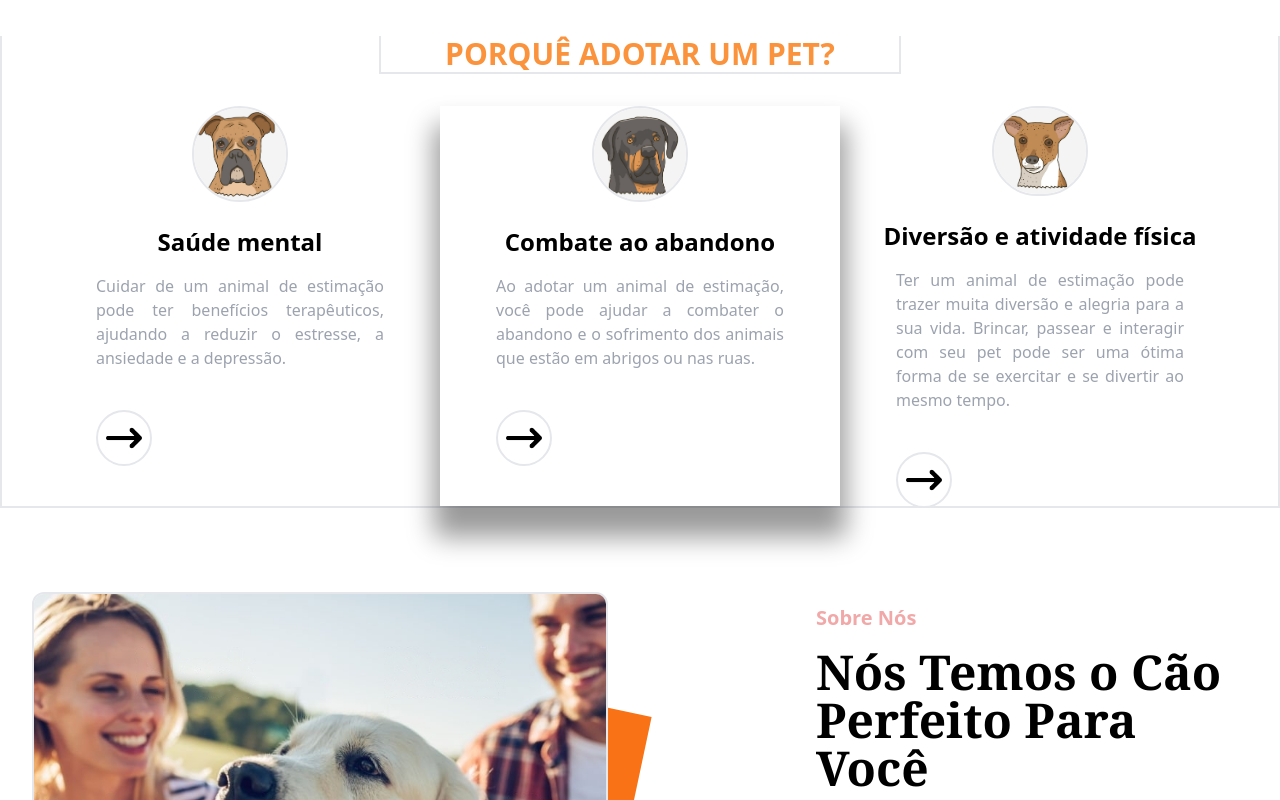
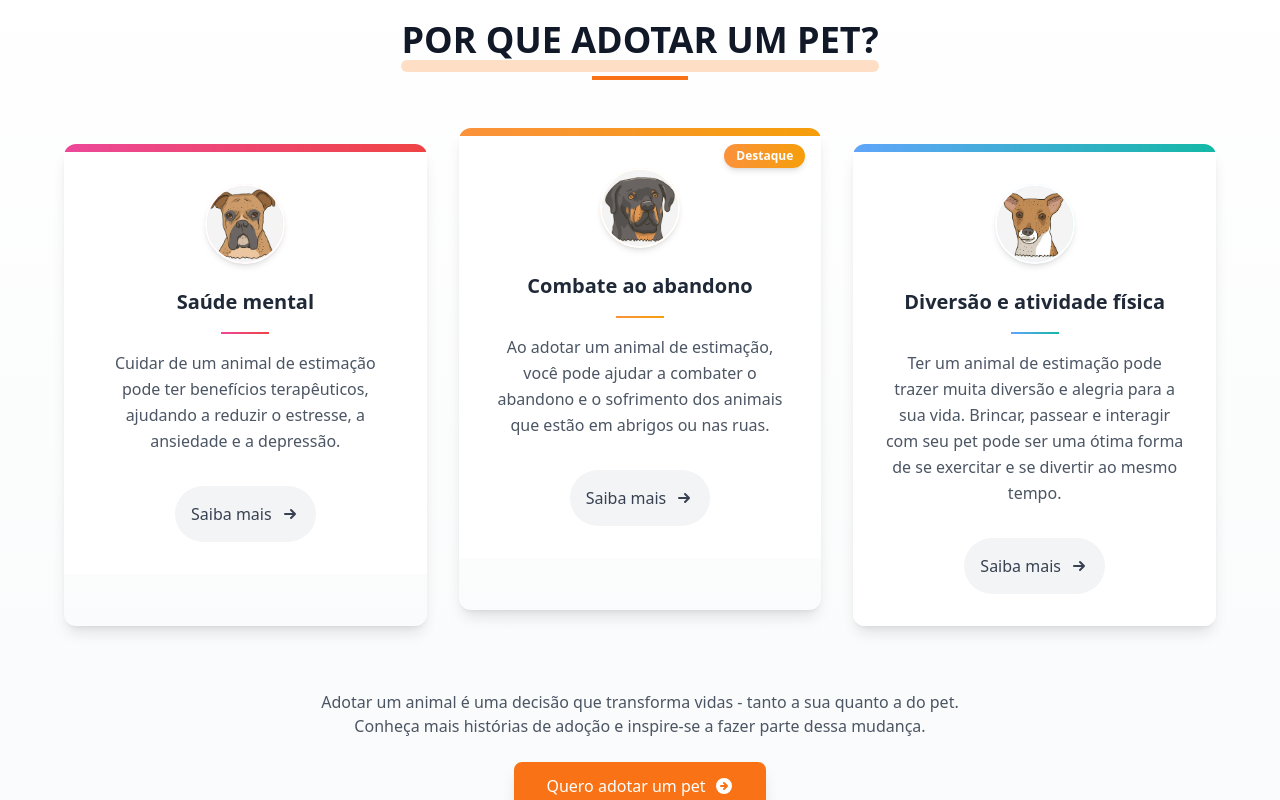
Before and after one commit to vinefps/projeto-canil-react, a React (Vite) app in the folder canil-vite/: page / in a window 1280 px wide. Shown: the part 780-1580 px from the top of the page. Built offline with nearby package versions, Linux system fonts and the light colour scheme.

Commit message:
Update SecondContent.tsx

```diff
--- a/canil-vite/src/components/homeComponents/SecondContent.tsx
+++ b/canil-vite/src/components/homeComponents/SecondContent.tsx
@@ -1,82 +1,130 @@
-import { Link } from "react-router-dom";
+import { useState } from "react";
 
 const SecondContext = () => {
+  const [hoverIndex, setHoverIndex] = useState(null);
+
+  const benefits = [
+    {
+      id: 1,
+      icon: "/dog2.jpg",
+      title: "Saúde mental",
+      description: "Cuidar de um animal de estimação pode ter benefícios terapêuticos, ajudando a reduzir o estresse, a ansiedade e a depressão.",
+      color: "from-pink-500 to-red-500"
+    },
+    {
+      id: 2,
+      icon: "/dog1.jpg",
+      title: "Combate ao abandono",
+      description: "Ao adotar um animal de estimação, você pode ajudar a combater o abandono e o sofrimento dos animais que estão em abrigos ou nas ruas.",
+      color: "from-orange-400 to-amber-500",
+      featured: true
+    },
+    {
+      id: 3,
+      icon: "/dog3.jpg",
+      title: "Diversão e atividade física",
+      description: "Ter um animal de estimação pode trazer muita diversão e alegria para a sua vida. Brincar, passear e interagir com seu pet pode ser uma ótima forma de se exercitar e se divertir ao mesmo tempo.",
+      color: "from-blue-400 to-teal-500"
+    }
+  ];
+
   return (
-    <section className="flex flex-col items-center mt-10 md:mt-20 border-b-2 md:border-x-2">
-      <div className="border-b-2 border-x-2 font-bold">
-        <h1 className="px-4 md:px-16 text-xl md:text-3xl text-orange-400">
-          PORQUÊ ADOTAR UM PET?
-        </h1>
+    <section className="py-16 px-4 bg-gradient-to-b from-white to-gray-50">
+      <div className="max-w-6xl mx-auto">
+        {/* Título com design moderno */}
+        <div className="relative mb-16 text-center">
+          <h2 className="inline-block text-3xl md:text-4xl font-extrabold text-gray-900 relative z-10">
+            <span className="relative">
+              POR QUE ADOTAR UM PET?
+              <span className="absolute -bottom-2 left-0 right-0 h-3 bg-orange-400 opacity-30 rounded-full"></span>
+            </span>
+          </h2>
+          <div className="w-24 h-1 bg-orange-500 mx-auto mt-4"></div>
         </div>
-      <div className="flex flex-col md:flex-row justify-between w-full md:w-[1200px] mt-4 md:mt-8">
-        <div className="w-full md:w-[400px] h-[400px] flex flex-col items-center border-b-2 md:border-b-0">
+
+        {/* Cards de benefícios */}
+        <div className="grid grid-cols-1 md:grid-cols-3 gap-8">
+          {benefits.map((benefit, index) => (
+            <div
+              key={benefit.id}
+              className={`relative rounded-xl overflow-hidden transition-all duration-500 ${
+                benefit.featured ? 'transform md:-translate-y-4' : ''
+              } ${hoverIndex === index ? 'shadow-2xl scale-105' : 'shadow-lg'}`}
+              onMouseEnter={() => setHoverIndex(index)}
+              onMouseLeave={() => setHoverIndex(null)}
+            >
+              {/* Faixa colorida no topo */}
+              <div className={`h-2 w-full bg-gradient-to-r ${benefit.color}`}></div>
+
+              <div className="p-8 bg-white">
+                {/* Ícone com efeito de gradiente */}
+                <div className="relative mb-6 mx-auto w-20 h-20">
+                  <div className={`absolute inset-0 bg-gradient-to-r ${benefit.color} rounded-full opacity-20 animate-pulse`}></div>
                   <img
-            src="/dog2.jpg"
-            className="rounded-full w-16 md:w-24 h-16 md:h-24 bg-black border-2"
-            alt="Dog"
+                    src={benefit.icon}
+                    className="absolute inset-0 w-full h-full object-cover rounded-full border-2 border-white shadow-md"
+                    alt={benefit.title}
                   />
-          <div className="font-bold text-lg md:text-2xl mt-6">Saúde mental</div>
-          <div className="w-52 md:w-72 text-gray-400 mt-2 md:mt-4">
-            <p className="text-justify">
-              Cuidar de um animal de estimação pode ter benefícios terapêuticos,
-              ajudando a reduzir o estresse, a ansiedade e a depressão.
+                </div>
+
+                {/* Título do benefício */}
+                <h3 className="text-xl font-bold text-gray-800 text-center mb-4">
+                  {benefit.title}
+                </h3>
+
+                {/* Linha decorativa */}
+                <div className={`h-0.5 w-12 mx-auto mb-4 bg-gradient-to-r ${benefit.color}`}></div>
+
+                {/* Descrição */}
+                <p className="text-gray-600 mb-8 text-center leading-relaxed">
+                  {benefit.description}
                 </p>
-            <Link to="/blog">
-              <img
-                src="/arrow.png"
-                className="rounded-full w-8 md:w-14 h-8 md:h-14 mt-4 md:mt-10 border-2 p-2"
-                alt="Arrow"
-              />
-            </Link>
+
+                {/* Botão de link estilizado */}
+                <div className="flex justify-center">
+                  <a
+                    href="/blog"
+                    className={`group relative inline-flex items-center justify-center p-4 overflow-hidden rounded-full transition-all duration-300 ease-in-out ${
+                      hoverIndex === index
+                        ? `bg-gradient-to-r ${benefit.color} text-white shadow-lg`
+                        : 'bg-gray-100 text-gray-700'
+                    }`}
+                  >
+                    <span className="relative flex items-center transition-all duration-300 ease-in-out group-hover:translate-x-1">
+                      Saiba mais
+                      <svg xmlns="http://www.w3.org/2000/svg" className="h-5 w-5 ml-2" viewBox="0 0 20 20" fill="currentColor">
+                        <path fillRule="evenodd" d="M10.293 5.293a1 1 0 011.414 0l4 4a1 1 0 010 1.414l-4 4a1 1 0 01-1.414-1.414L12.586 11H5a1 1 0 110-2h7.586l-2.293-2.293a1 1 0 010-1.414z" clipRule="evenodd" />
+                      </svg>
+                    </span>
+                  </a>
+                </div>
+
+                {/* Badge condicional para card destacado */}
+                {benefit.featured && (
+                  <div className="absolute top-4 right-4 bg-gradient-to-r from-orange-400 to-amber-500 text-white text-xs font-bold px-3 py-1 rounded-full shadow-md">
+                    Destaque
+                  </div>
+                )}
               </div>
             </div>
-        <div className="w-full md:w-[400px] h-[400px] flex flex-col items-center border-b-2 md:border-b-0 md:shadow-[0_25px_25px_6px_rgba(0,0,0,.4)] mt-4 md:mt-0">
-          <img
-            src="/dog1.jpg"
-            className="rounded-full w-16 md:w-24 h-16 md:h-24 bg-black border-2"
-            alt="Dog"
-          />
-          <div className="font-bold text-lg md:text-2xl mt-6">
-            Combate ao abandono
+          ))}
         </div>
-          <div className="w-52 md:w-72 text-gray-400 mt-2 md:mt-4">
-            <p className="text-justify">
-              Ao adotar um animal de estimação, você pode ajudar a combater o
-              abandono e o sofrimento dos animais que estão em abrigos ou nas
-              ruas.
+
+        {/* Chamada para ação adicional */}
+        <div className="mt-16 text-center">
+          <p className="text-gray-600 mb-6 max-w-2xl mx-auto">
+            Adotar um animal é uma decisão que transforma vidas - tanto a sua quanto a do pet.
+            Conheça mais histórias de adoção e inspire-se a fazer parte dessa mudança.
           </p>
-            <Link to="/blog">
-              <img
-                src="/arrow.png"
-                className="rounded-full w-8 md:w-14 h-8 md:h-14 mt-4 md:mt-10 border-2 p-2"
-                alt="Arrow"
-              />
-            </Link>
-          </div>
-        </div>
-        <div className="w-full md:w-[400px] h-[400px] flex flex-col items-center border-b-2 md:border-b-0 mt-4 md:mt-0">
-          <img
-            src="/dog3.jpg"
-            className="rounded-full w-16 md:w-24 h-16 md:h-24 bg-black border-2"
-            alt="Dog"
-          />
-          <div className="font-bold text-lg md:text-2xl mt-6">
-            Diversão e atividade física
-          </div>
-          <div className="w-52 md:w-72 text-gray-400 mt-2 md:mt-4">
-            <p className="text-justify">
-              Ter um animal de estimação pode trazer muita diversão e alegria
-              para a sua vida. Brincar, passear e interagir com seu pet pode ser
-              uma ótima forma de se exercitar e se divertir ao mesmo tempo.
-            </p>
-            <Link to="/blog">
-              <img
-                src="/arrow.png"
-                className="rounded-full w-8 md:w-14 h-8 md:h-14 mt-4 md:mt-10 border-2 p-2"
-                alt="Arrow"
-              />
-            </Link>
-          </div>
+          <a
+            href="/adotar"
+            className="inline-flex items-center px-8 py-3 rounded-lg bg-orange-500 text-white font-medium shadow-lg hover:bg-orange-600 transition-all duration-300 transform hover:-translate-y-1"
+          >
+            Quero adotar um pet
+            <svg xmlns="http://www.w3.org/2000/svg" className="h-5 w-5 ml-2" viewBox="0 0 20 20" fill="currentColor">
+              <path fillRule="evenodd" d="M10 18a8 8 0 100-16 8 8 0 000 16zm3.707-8.707l-3-3a1 1 0 00-1.414 1.414L10.586 9H7a1 1 0 100 2h3.586l-1.293 1.293a1 1 0 101.414 1.414l3-3a1 1 0 000-1.414z" clipRule="evenodd" />
+            </svg>
+          </a>
         </div>
       </div>
     </section>
```
Lines whose indentation alone changed are shown as unchanged.
